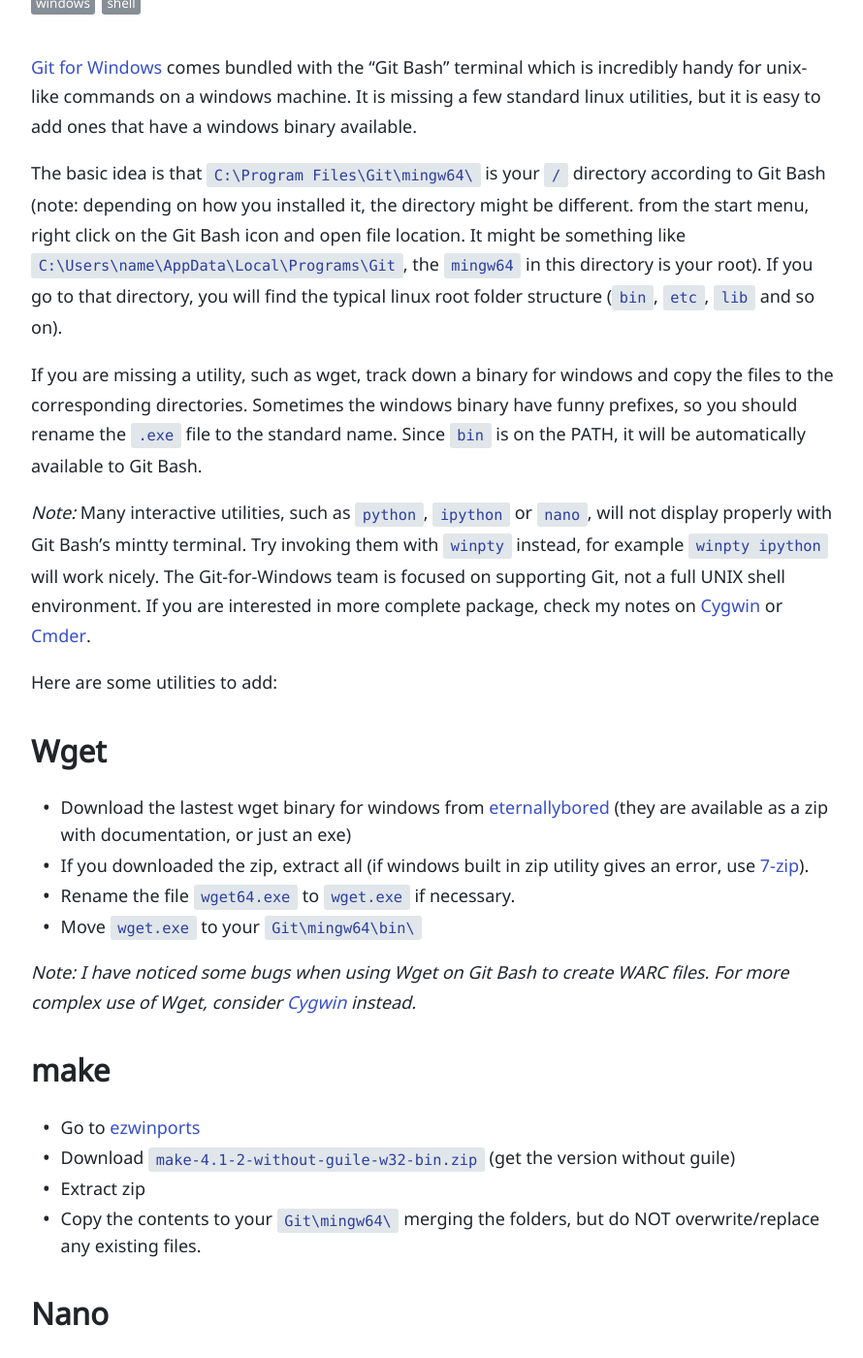
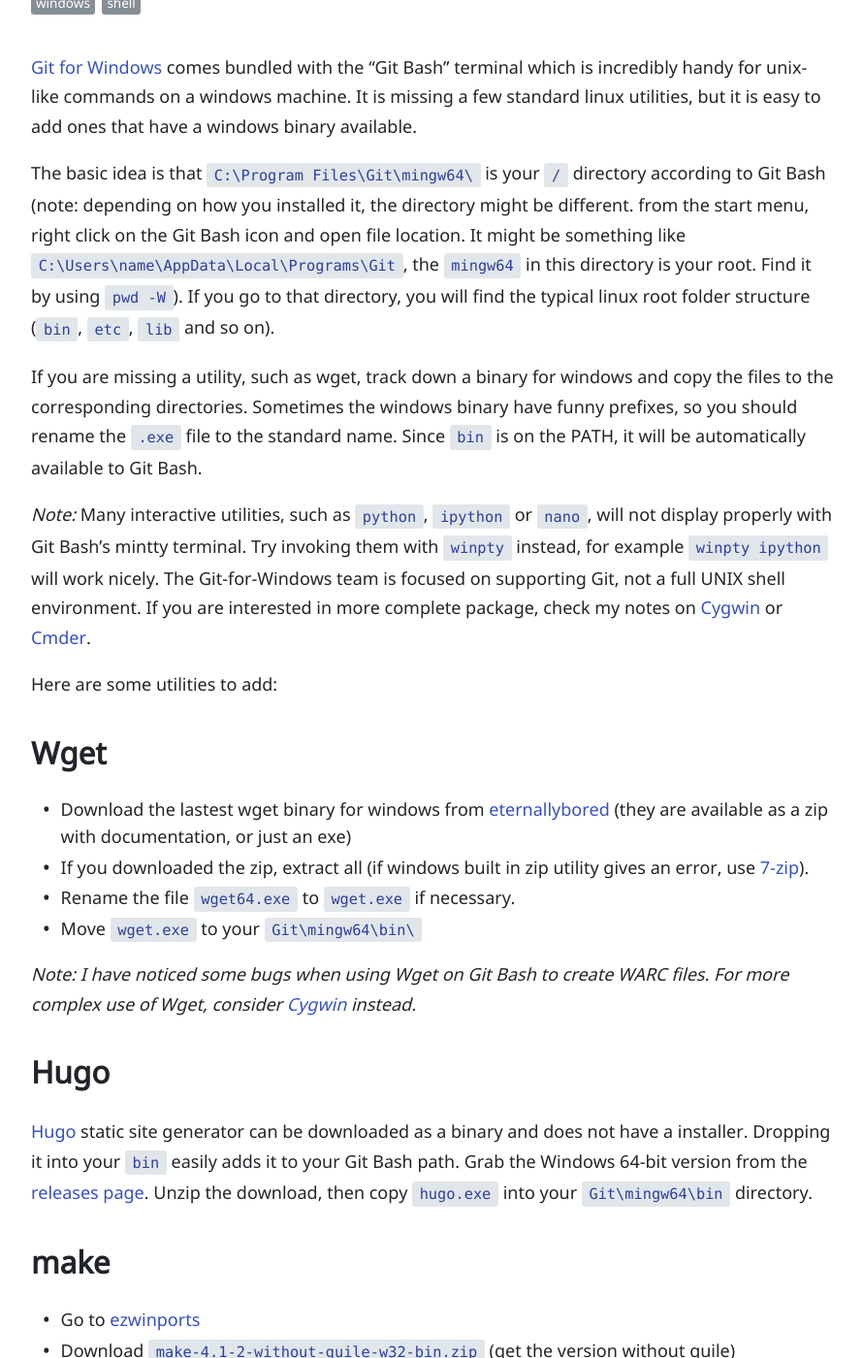
Before and after one commit to evanwill/_drafts, a Jekyll site: the page built from _notes/gitbash-windows.md, in a window 1280 px wide and 1400 px high, scrolled down 215 px. Shown: the whole window at 97% size, without its empty margins (194-1084 px from the left). Built offline with Jekyll 4.4.1, drawn with Linux system fonts in a browser that asks for light colours.

Commit message:
update git bash

```diff
--- a/_notes/gitbash-windows.md
+++ b/_notes/gitbash-windows.md
@@ -8,7 +8,7 @@
 [Git for Windows](https://git-for-windows.github.io/) comes bundled with the "Git Bash" terminal which is incredibly handy for unix-like commands on a windows machine.
 It is missing a few standard linux utilities, but it is easy to add ones that have a windows binary available.
 
-The basic idea is that `C:\Program Files\Git\mingw64\` is your `/` directory according to Git Bash (note: depending on how you installed it, the directory might be different. from the start menu, right click on the Git Bash icon and open file location. It might be something like `C:\Users\name\AppData\Local\Programs\Git`, the `mingw64` in this directory is your root).
+The basic idea is that `C:\Program Files\Git\mingw64\` is your `/` directory according to Git Bash (note: depending on how you installed it, the directory might be different. from the start menu, right click on the Git Bash icon and open file location. It might be something like `C:\Users\name\AppData\Local\Programs\Git`, the `mingw64` in this directory is your root. Find it by using `pwd -W`).
 If you go to that directory, you will find the typical linux root folder structure (`bin`, `etc`, `lib` and so on).
 
 If you are missing a utility, such as wget, track down a binary for windows and copy the files to the corresponding directories.
@@ -31,6 +31,13 @@
 
 *Note: I have noticed some bugs when using Wget on Git Bash to create WARC files. For more complex use of Wget, consider [Cygwin](https://evanwill.github.io/_drafts/notes/cygwin.html) instead.*
 
+## Hugo
+
+[Hugo](http://gohugo.io/) static site generator can be downloaded as a binary and does not have a installer.
+Dropping it into your `bin` easily adds it to your Git Bash path.
+Grab the Windows 64-bit version from the [releases page](https://github.com/gohugoio/hugo/releases).
+Unzip the download, then copy `hugo.exe` into your `Git\mingw64\bin` directory.
+
 ## make
 
 - Go to [ezwinports](https://sourceforge.net/projects/ezwinports/files/)
```
